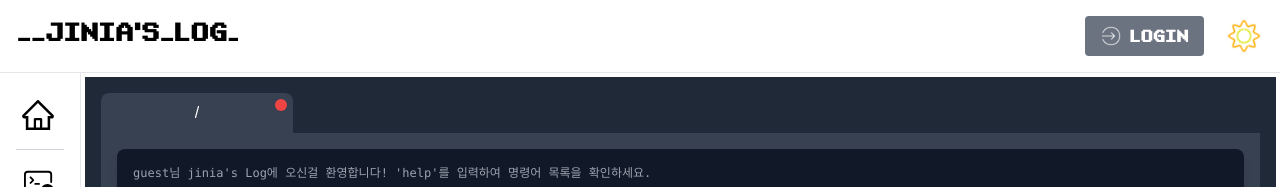
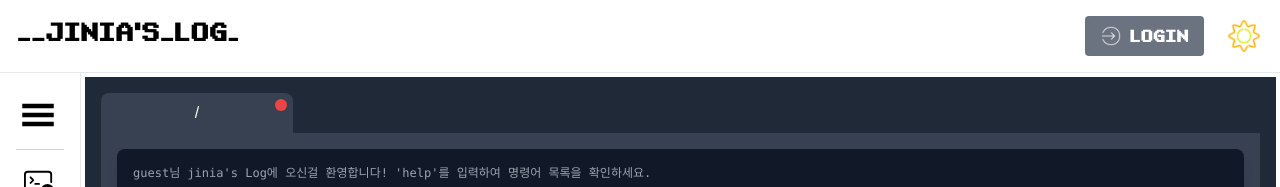
Before and after one commit to jinia91/blog-front, a Next.js app: page / in a window 1280 px wide. Shown: the top 187 px of the page. Built offline with nearby package versions, Linux system fonts and the light colour scheme; no server answers; a web font is replaced by a local one.

Commit message:
menu 아이콘 변경

```diff
--- a/app/(layout)/(components)/(sidebar)/side-bar-main.tsx
+++ b/app/(layout)/(components)/(sidebar)/side-bar-main.tsx
@@ -6,7 +6,7 @@ import { sideBarItems } from './side-bar-items'
 import { Auth } from '../../../login/(domain)/session'
 import { useSession } from '../../../login/(usecase)/session-usecases'
 import { useSideBar } from '../../(usecase)/side-bar-usecases'
-import { AiOutlineHome } from 'react-icons/ai'
+import { GiHamburgerMenu } from 'react-icons/gi'
 
 export default function SideBarMain (): React.ReactElement {
   const { isCollapsed, setCollapsed, toggleSideBarCollapse }: {
@@ -39,7 +39,7 @@ export default function SideBarMain (): React.ReactElement {
             className={'cursor-pointer flex pl-1'}
             onClick={toggleSideBarCollapse}
           >
-            <AiOutlineHome className={'text-4xl'}/>
+            <GiHamburgerMenu className={'text-4xl'}/>
             <span
               className={`retro-font pl-2 text-2xl ${overlayStyle} transition-all duration-300 ease-in-out`}
             >
```
